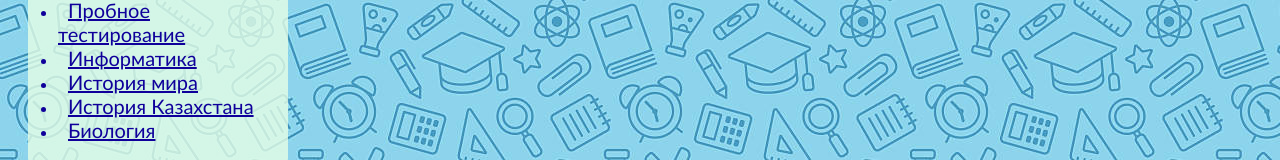
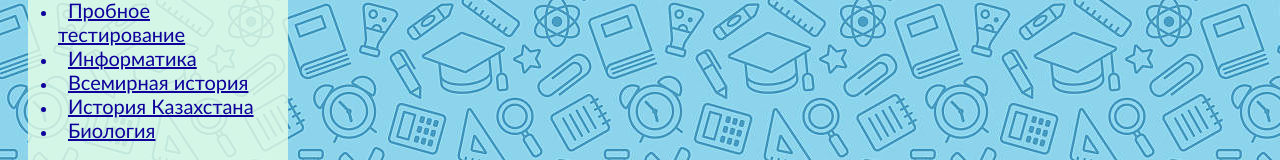
Before and after one commit to w0kse1/WebForSchool, a plain HTML site: page Подгатовка/ENT.html in a window 1280 px wide. Shown: the part 248-408 px from the top of the page. Drawn offline with Linux system fonts and the light colour scheme.

Commit message:
Update ENT.html

```diff
--- a/Подгатовка/ENT.html
+++ b/Подгатовка/ENT.html
@@ -16,7 +16,7 @@
             <ul>
                 <li><a class="list" href="https://prob-ent.testcenter.kz/">Пробное тестирование</a></li>
                 <li><a class="list" href="https://itest.kz/ru/ent/informatika-4988">Информатика</a></li>
-                <li><a class="list" href="../resurs/HistoriOfWorldENT.docx">История мира</a></li>
+                <li><a class="list" href="../resurs/HistoriOfWorldENT.docx">Всемирная история</a></li>
                 <li><a class="list" href="../resurs/история каз в схемах и таблицах.docx">История Казахстана</a></li>
                 <li><a class="list" href="../resurs/Тесты ЕНТ. Биология 15 вариантов новые.pdf">Биология</a></li>
             </ul>
```
